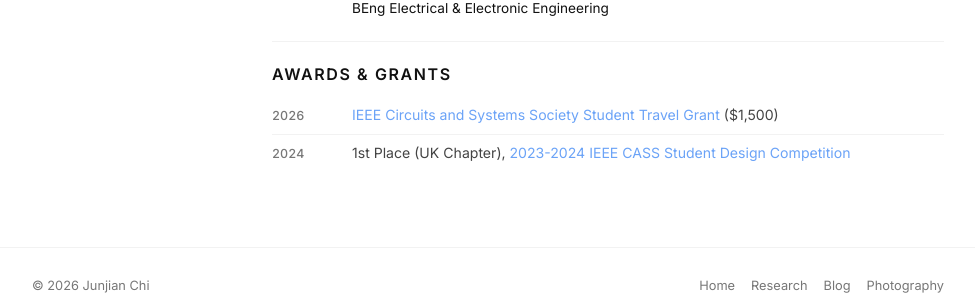
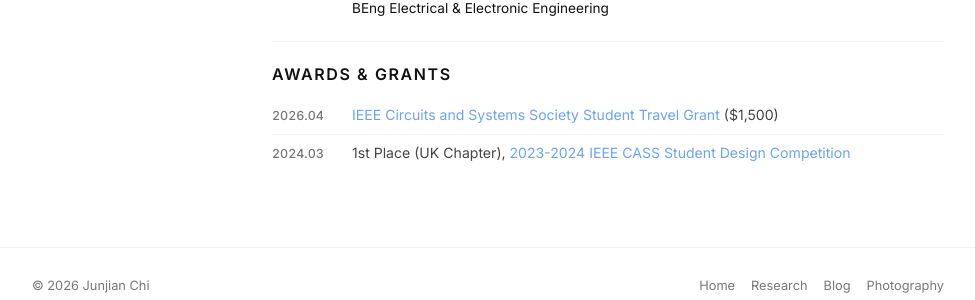
Before and after one commit to JunjianChi/junjianchi.github.io, a Jekyll site: the page built from _pages/about.md, in a window 1280 px wide and 900 px high, scrolled down 813 px. Shown: the part 546-846 px from the top of the window, without its empty margins (152-1127 px from the left). Built offline with Jekyll 4.4.1, drawn with Linux system fonts in a browser that asks for light colours.

Commit message:
add month to awards & grants dates
Co-Authored-By: Claude Opus 4.6 (1M context) <noreply@anthropic.com>

```diff
--- a/_pages/about.md
+++ b/_pages/about.md
@@ -147,14 +147,14 @@ show_title: false
   </h2>
   <ul class="highlight-list">
     <li>
-      <span class="hl-date">2026</span>
+      <span class="hl-date">2026.04</span>
       <span class="hl-text">
         <span class="lang-en"><a href="https://ieee-cas.org/award/student-awards/ieee-circuits-and-systems-flagship-society-student-travel-grants" target="_blank" rel="noopener">IEEE Circuits and Systems Society Student Travel Grant</a> ($1,500)</span>
         <span class="lang-zh"><a href="https://ieee-cas.org/award/student-awards/ieee-circuits-and-systems-flagship-society-student-travel-grants" target="_blank" rel="noopener">IEEE 电路与系统学会学生旅行资助</a> ($1,500)</span>
       </span>
     </li>
     <li>
-      <span class="hl-date">2024</span>
+      <span class="hl-date">2024.03</span>
       <span class="hl-text">
         <span class="lang-en">1st Place (UK Chapter), <a href="https://ieee-cas.org/post/announcement/2023-2024-cass-student-design-competition" target="_blank" rel="noopener">2023-2024 IEEE CASS Student Design Competition</a></span>
         <span class="lang-zh"><a href="https://ieee-cas.org/post/announcement/2023-2024-cass-student-design-competition" target="_blank" rel="noopener">2023-2024 IEEE CASS 学生设计竞赛</a> UK Chapter 第一名</span>
```
